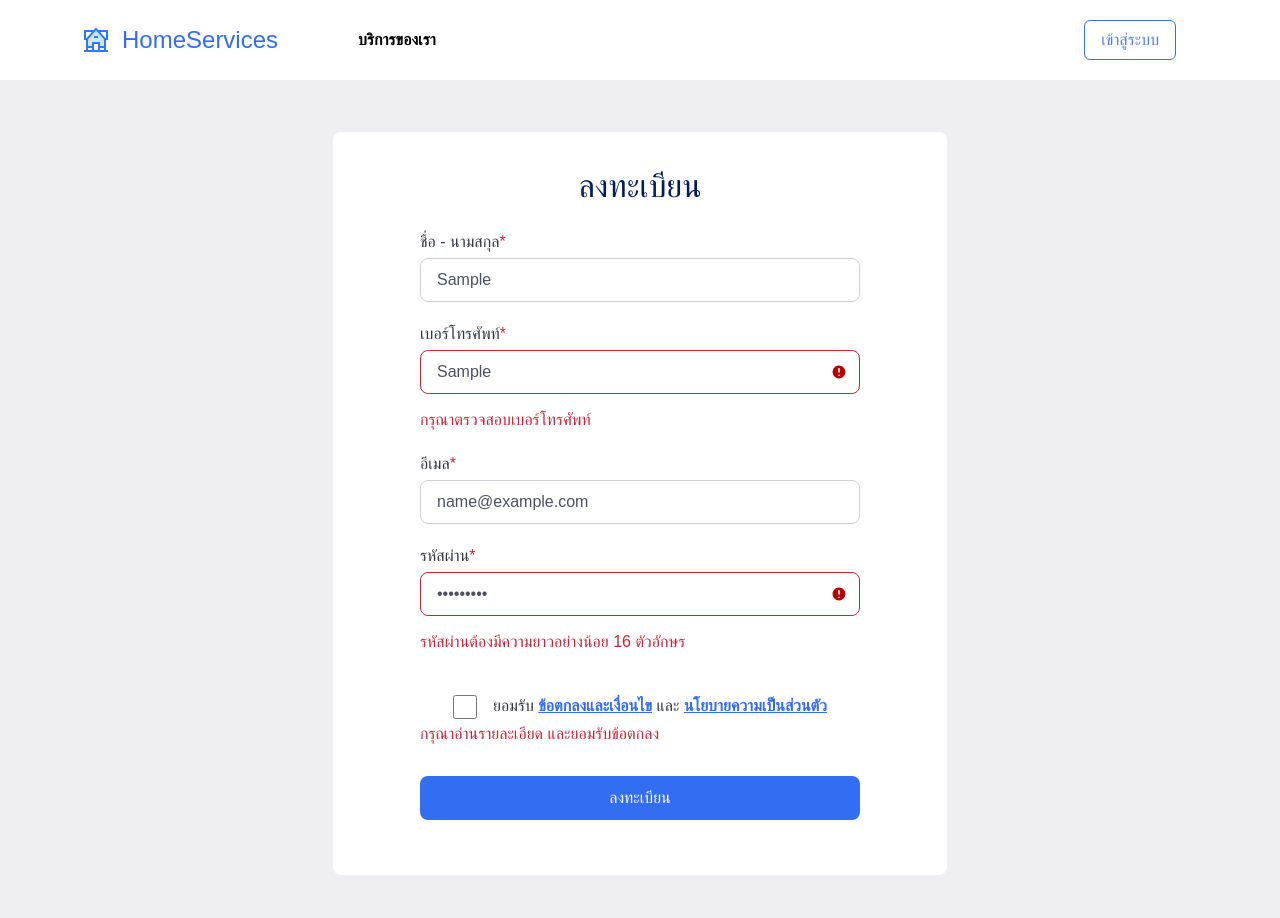
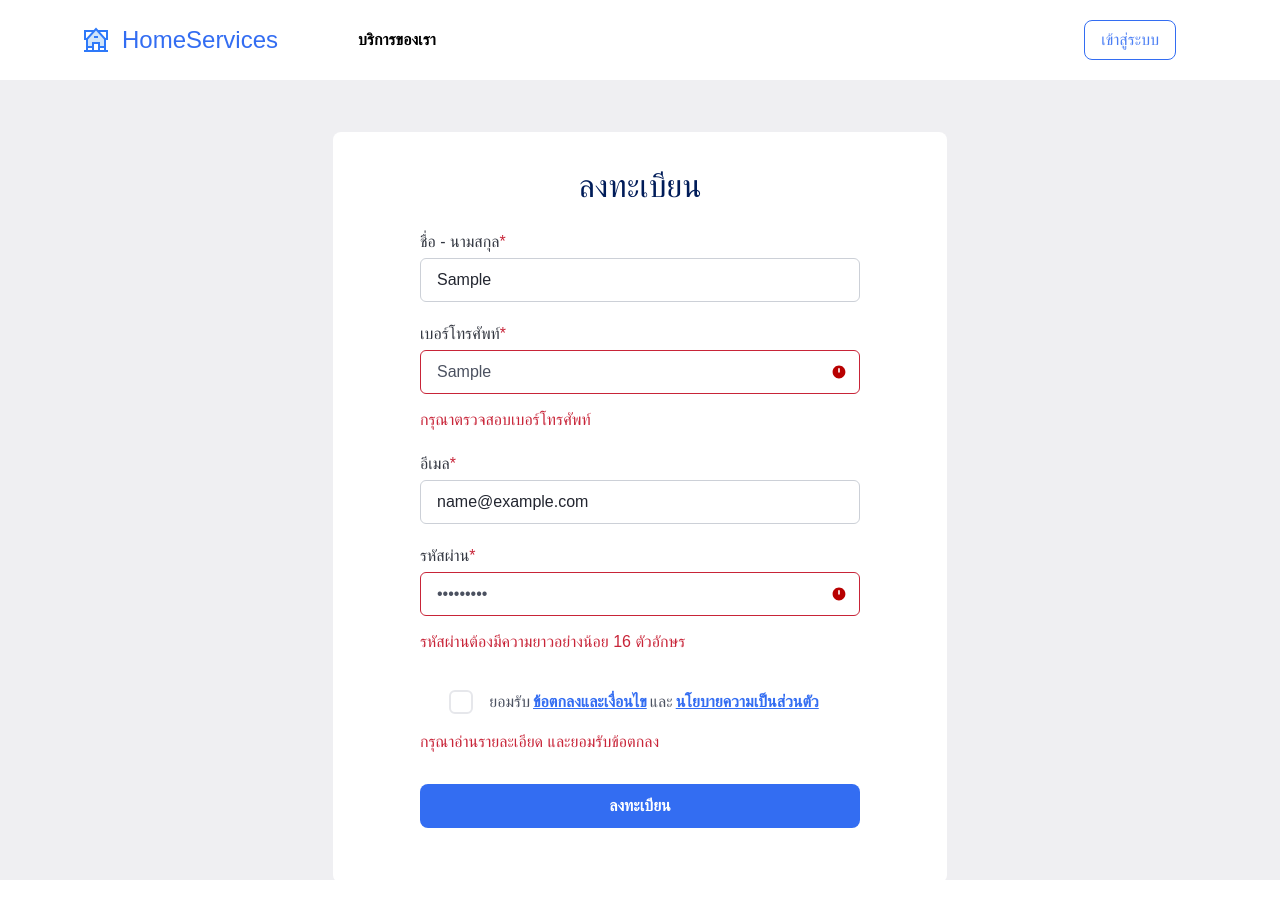
Before and after one commit to napatwongchr/home-service-2, a React (Create React App) app in the folder client/: page /register in a window 1280 px wide. Both pictures are taken after typing "Sample", "Sample", "name@example.com", "Sample123" into the empty fields and a click on the button "ลงทะเบียน". Shown: the top 918 px of the page. After the commit the page ends 883 px from the top, so only its background shows below. Built offline with nearby package versions, Linux system fonts and the light colour scheme; no server answers.

Commit message:
feat: refactor register page

```diff
--- a/client/src/components/RegisterPage/RegisterForm.js
+++ b/client/src/components/RegisterPage/RegisterForm.js
@@ -1,11 +1,11 @@
 import React, { useEffect, useState } from 'react';
-import { Container, Flex, Link, Text } from '@chakra-ui/react';
+import { Button, Container, Flex, Link, Text } from '@chakra-ui/react';
 import { Formik, Form, } from 'formik';
 import * as Yup from 'yup';
 import { useAuth } from '../../contexts/authentication'
 import { MyTextInput, MyCheckbox } from '../../utils/formInput'
+import axios from '../../api/axios';
 import './registerPage.css';
-import axios from '../../api/axios';
 
 const RegisterForm = () => {
     const { register } = useAuth()
@@ -20,8 +20,7 @@ const RegisterForm = () => {
         emailUser()
     }, [])
     return (
-        <div className='bg-register'>
-            <Container maxW={'100%'} minH={'100%'} py={'52px'} bg={'gray.100'} centerContent>
+        <Container maxW={'100%'} h={'100vh'} py={'52px'} bg={'gray.100'} centerContent>
             <Flex flexDirection={'column'} w={614} bg='utility.white' borderRadius={'8px'} px={'87px'} py={'30px'}>
                 <Text textStyle={'h1'} color='blue.950' textAlign={'center'}>ลงทะเบียน</Text>
                 <Formik
@@ -62,15 +61,17 @@ const RegisterForm = () => {
                             name="fullname"
                             type="text"
                             placeholder="กรุณากรอกชื่อ นามสกุล"
+                            w={'440px'} h={'44px'}
                         />
+
                         <MyTextInput
                             label="เบอร์โทรศัพท์"
                             id="phoneNumber"
                             name="phoneNumber"
                             type="string"
                             placeholder="กรุณากรอกเบอร์โทรศัพท์"
+                            w={'440px'} h={'44px'}
                         />
-
 
                         <MyTextInput
                             label="อีเมล"
@@ -79,6 +80,7 @@ const RegisterForm = () => {
                             type="email"
                             placeholder="กรุณากรอกอีเมล"
                             autoComplete="username"
+                            w={'440px'} h={'44px'}
                         />
 
                         <MyTextInput
@@ -88,27 +90,32 @@ const RegisterForm = () => {
                             type="password"
                             placeholder="กรุณากรอกรหัสผ่าน"
                             autoComplete="current-password"
+                            w={'440px'} h={'44px'}
                         />
-
-
 
                         <MyCheckbox
                             id='checkbox'
                             name="acceptedTerms"
                         >
-                                <Text ml={'16px'} >{`ยอมรับ `}
-                                    <Link textStyle='button' color='blue.600' textDecoration={'underline'} _hover={{ color: 'blue.400' }} _active={{ color: 'blue.600' }}>ข้อตกลงและเงื่อนไข</Link>
+                            <Flex mt={'8px'} ml={'16px'} alignItems={'center'} gap={'3px'}>{`ยอมรับ `}
+                                <Link textStyle='button'>
+                                    <Button variant='ghost' p={0}>
+                                        ข้อตกลงและเงื่อนไข
+                                    </Button>
+                                </Link>
                                 <span>{` และ `}</span>
-                                    <Link textStyle='button' color='blue.600' textDecoration={'underline'} _hover={{ color: 'blue.400' }} _active={{ color: 'blue.600' }}>นโยบายความเป็นส่วนตัว </Link>
-                                </Text>
+                                <Link textStyle='button'>
+                                    <Button variant='ghost' p={0}>
+                                        นโยบายความเป็นส่วนตัว
+                                    </Button>
+                                </Link>
+                            </Flex>
                         </MyCheckbox>
-
-                            <button id='btnRegister' type="submit">ลงทะเบียน</button>
+                        <Button type='submit' w='440px' h='44px' mt='30px' mb='25px'>ลงทะเบียน</Button>
                     </Form>
                 </Formik>
             </Flex>
         </Container>
-        </div>
     );
 }
 
--- a/client/src/components/RegisterPage/registerPage.css
+++ b/client/src/components/RegisterPage/registerPage.css
@@ -1,90 +1,5 @@
-#fullname,
-#phoneNumber,
-#email,
-#password {
-    padding: 10px 16px;
-    width: 440px;
-    height: 44px;
-    border-radius: 8px;
-    border: 1px solid #CCD0D7;
-}
-
-input::placeholder {
-    font-weight: 400;
-}
-
-input:focus::placeholder {
-    color: #232630 !important;
-}
-
-input:focus {
-    outline: none !important;
-    border: 1px solid #336DF2 !important;
-}
-
-label {
-    margin-top: 20px;
-    margin-bottom: 4px;
-    font-size: 16px;
-    color: #323640;
-    font-weight: 500;
-}
-
-.star {
-    font-size: 16px;
-    font-weight: 500;
-    color: #C82438;
-
-}
-
-#btnRegister {
-    width: 440px;
-    height: 44px;
-    background-color: #336DF2;
-    margin-bottom: 25px;
-    color: white;
-    margin-top: 30px;
-    border-radius: 8px;
-}
-
-#btnRegister:hover {
-    background-color: #4C7FF4;
-}
-
-#btnRegister:active {
-    background-color: #0E3FB0;
-}
-
-#checkbox {
+/* #checkbox {
     width: 24px;
     height: 24px;
     margin-top: 17px;
-}
-
-.error {
-    border: 1px solid #C82438 !important;
-}
-
-svg {
-    position: relative;
-    left: 412px;
-    bottom: 29px;
-}
-
-span .css-0 {
-    font-weight: 400;
-    font-size: 16px;
-    color: #C82438;
-}
-
-.text-error {
-    font-weight: 400;
-    font-size: 16px;
-    color: #C82438;
-}
-
-.registerPage {
-    height: 100vh;
-    width: 100vw;
-    background-color: #EFEFF2;
-}
+} */
--- a/client/src/index.js
+++ b/client/src/index.js
@@ -5,7 +5,7 @@ import App from "./App";
 import reportWebVitals from "./reportWebVitals";
 
 import { ChakraProvider } from "@chakra-ui/react";
-import theme from "./theme.js";
+import theme from "./utils/theme/theme.js";
 import "./index.css";
 import { AuthProvider } from "./contexts/authentication";
 import { BrowserRouter } from "react-router-dom";
--- a/client/src/utils/formInput.js
+++ b/client/src/utils/formInput.js
@@ -1,25 +1,44 @@
 import React from 'react';
 import { useField } from 'formik';
-import { Flex, Text } from '@chakra-ui/react';
-
+import { Flex, Text, Input, FormLabel, Image, Checkbox } from '@chakra-ui/react';
+import errorIcon from '../asset/image/errorIcon.svg'
 const MyTextInput = ({ label, ...props }) => {
     const [field, meta] = useField(props);
-
     return (
         <>
             {meta.touched && meta.error ? (
                 <Flex flexDirection={'column'}>
-                    <label htmlFor={props.id || props.name}>{label}<span className='star'>*</span></label>
-                    <input className="error" {...field} {...props} />
-                    <svg width="14" height="14" viewBox="0 0 14 14" fill="none" xmlns="http://www.w3.org/2000/svg">
-                        <path fillRule="evenodd" clipRule="evenodd" d="M13.3996 6.99961C13.3996 10.5342 10.5342 13.3996 6.99961 13.3996C3.46499 13.3996 0.599609 10.5342 0.599609 6.99961C0.599609 3.46499 3.46499 0.599609 6.99961 0.599609C10.5342 0.599609 13.3996 3.46499 13.3996 6.99961ZM7.79961 10.1996C7.79961 10.6414 7.44144 10.9996 6.99961 10.9996C6.55778 10.9996 6.19961 10.6414 6.19961 10.1996C6.19961 9.75778 6.55778 9.39961 6.99961 9.39961C7.44144 9.39961 7.79961 9.75778 7.79961 10.1996ZM6.99961 2.99961C6.55778 2.99961 6.19961 3.35778 6.19961 3.79961V6.99961C6.19961 7.44144 6.55778 7.79961 6.99961 7.79961C7.44144 7.79961 7.79961 7.44144 7.79961 6.99961V3.79961C7.79961 3.35778 7.44144 2.99961 6.99961 2.99961Z" fill="#B80000" />
-                    </svg>
-                    <Text className='text-error'>{meta.error}</Text>
+                    <FormLabel
+                        mt={'20px'}
+                        mb={'4px'}
+                        fontStyle='h5'
+                        color={'gray.900'}
+                        htmlFor={props.id || props.name}
+
+                    >
+                        <Flex fontStyle={'h5'}>
+                            <Text color={'gray.900'}>{label}</Text><Text color={'utility.red'}>*</Text>
+                        </Flex>
+                    </FormLabel>
+                    <Input variant={'error'} {...field} {...props} />
+                    <Image src={errorIcon} pos='relative' left='412px' bottom={'29px'} w={'14px'} />
+                    <Text fontStyle={'b4'} color='utility.red'>{meta.error}</Text>
                 </Flex>
             ) :
                 <Flex flexDirection={'column'}>
-                    <label htmlFor={props.id || props.name}>{label}<span className='star'>*</span></label>
-                    <input className="text-input" {...field} {...props} />
+                    <FormLabel
+                        mt={'20px'}
+                        mb={'4px'}
+                        fontStyle='h5'
+                        color={'gray.900'}
+                        htmlFor={props.id || props.name}
+
+                    >
+                        <Flex fontStyle={'h5'}>
+                            <Text color={'gray.900'}>{label}</Text><Text color={'utility.red'}>*</Text>
+                        </Flex>
+                    </FormLabel>
+                    <Input variant={meta.touched ? 'success' : 'default'} {...field} {...props} />
                 </Flex>
             }
         </>
@@ -33,19 +52,19 @@ const MyCheckbox = ({ children, ...props }) => {
             {meta.touched && meta.error ? (
                 <>
                     <Flex mt={'20px'} mb={'0px'} alignItems='center' justifyContent={'center'}>
-                        <input type="checkbox" {...field} {...props} />
-                        <label htmlFor="checkbox">
+                        <Checkbox type="checkbox" {...field} {...props} />
+                        <FormLabel htmlFor="checkbox">
                             {children}
-                        </label>
+                        </FormLabel>
                     </Flex>
-                    <Text className='text-error'>{meta.error}</Text>
+                    <Text fontStyle={'b4'} color='utility.red'>{meta.error}</Text>
                 </>
             ) :
                 <Flex mt={'20px'} alignItems='center' justifyContent={'center'}>
-                    <input type="checkbox" {...field} {...props} />
-                    <label htmlFor="checkbox">
+                    <Checkbox type="checkbox" {...field} {...props} />
+                    <FormLabel htmlFor="checkbox">
                         {children}
-                    </label>
+                    </FormLabel>
                 </Flex>
             }
 
--- /dev/null
+++ b/client/src/utils/theme/ButtonTheme.js
@@ -0,0 +1,73 @@
+import { defineStyleConfig } from '@chakra-ui/react'
+
+export const Button = defineStyleConfig({
+
+    baseStyle: {
+        color: 'utility.white',
+        bg: 'blue.600',
+        borderRadius: '8px'
+    },
+
+    // Responsive website
+    sizes: {},
+
+    variants: {
+        primary: {
+            bg: 'blue.600',
+            color: 'utility.white',
+            _hover: {
+                bg: 'blue.500',
+            },
+            _active: {
+                bg: 'blue.800',
+            },
+            _disabled: {
+                bg: 'gray.300',
+                color: 'gray.100'
+            }
+        },
+        secondary: {
+            bg: 'utility.white',
+            color: 'blue.600',
+            border: '1px',
+            borderColor: 'blue.600',
+            _hover: {
+                borderColor: 'blue.400',
+                color: 'blue.400'
+            },
+            _active: {
+                borderColor: 'blue.800',
+                color: 'blue.800'
+            },
+            _disabled: {
+                bg: 'gray.100',
+                borderColor: 'gray.400',
+                color: 'gray.400'
+            }
+        },
+        ghost: {
+            color: 'blue.600',
+            textDecoration: 'underline',
+            bg: 'none',
+            _hover: {
+                color: 'blue.400',
+                bg: 'none',
+            },
+            _active: {
+                bg: 'none',
+                color: 'blue.800'
+            },
+            _disabled: {
+                bg: 'none',
+                color: 'gray.400'
+            }
+        }
+
+    },
+
+    // The default size and variant values
+    defaultProps: {
+        variant: 'primary',
+    },
+
+})
--- /dev/null
+++ b/client/src/utils/theme/CheckboxTheme.js
@@ -0,0 +1,37 @@
+import { defineStyleConfig } from '@chakra-ui/react'
+
+export const Checkbox = defineStyleConfig({
+    baseStyle: {
+        control: {
+            color: 'gray.300',
+            w: '24px',
+            h: '24px',
+            borderRadius: '6px',
+            _hover: {
+                color: 'blue.600',
+            },
+            _checked: {
+                color: 'blue.600',
+                border: 'outline',
+                borderColor: 'blue.400',
+            },
+        },
+
+        icon: {
+            w: '14px',
+            h: '10px',
+            color: 'utility.white'
+        }
+    },
+
+    // Responsive website
+    sizes: {},
+
+    variants: {},
+
+    // The default size and variant values
+    defaultProps: {
+        variant: null,
+    },
+
+})
--- /dev/null
+++ b/client/src/utils/theme/InputTheme.js
@@ -0,0 +1,59 @@
+import { defineStyleConfig } from '@chakra-ui/react'
+
+export const Input = defineStyleConfig({
+
+    baseStyle: {
+        field: {
+            fontStyle: 'b1',
+            _focus: {
+                borderColor: 'blue.600',
+            },
+            _disabled: {
+                bg: 'gray.100',
+                color: 'gray.400',
+                borderColor: 'gray.300',
+            },
+        }
+    },
+
+    // Responsive website
+    sizes: {},
+
+    variants: {
+        default: {
+            field: {
+                color: 'gray.700',
+                border: '1px',
+                borderColor: 'gray.300',
+                px: '16px',
+                py: '10px',
+                _placeholder: {
+                    color: 'gray.700'
+                },
+            }
+        },
+        success: {
+            field: {
+                color: 'gray.950',
+                border: '1px',
+                borderColor: 'gray.300',
+                _placeholder: {
+                    color: 'gray.950'
+                },
+            }
+        },
+        error: {
+            field: {
+                border: '1px',
+                borderColor: 'utility.red'
+            }
+        }
+
+    },
+
+    // The default size and variant values
+    defaultProps: {
+        variant: 'default',
+    },
+
+})
```
Also changed, not shown: client/src/components/LoginPage/loginPage.css (added, +51 -0 lines), client/src/utils/theme/theme.js (renamed from client/src/theme.js, +9 -1 lines), client/src/asset/image/errorIcon.svg (added). Lines whose indentation alone changed are shown as unchanged.
